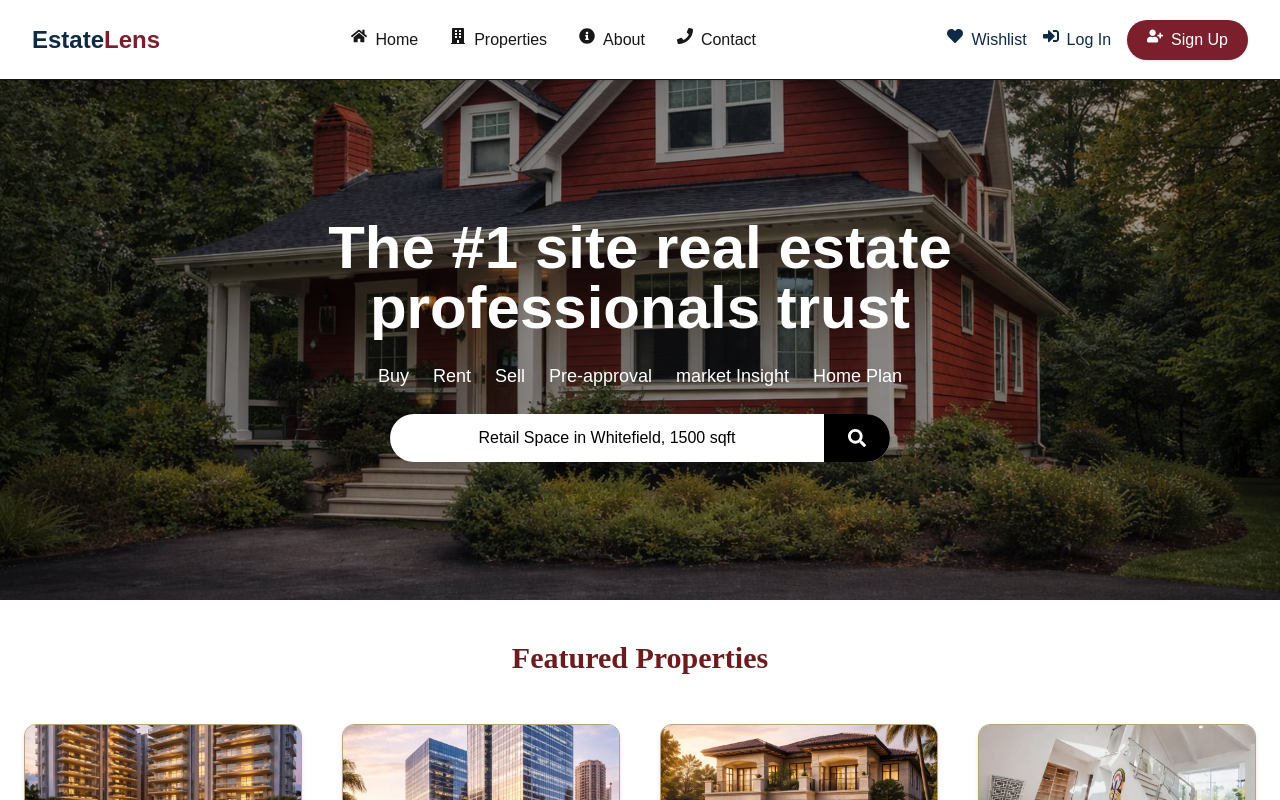
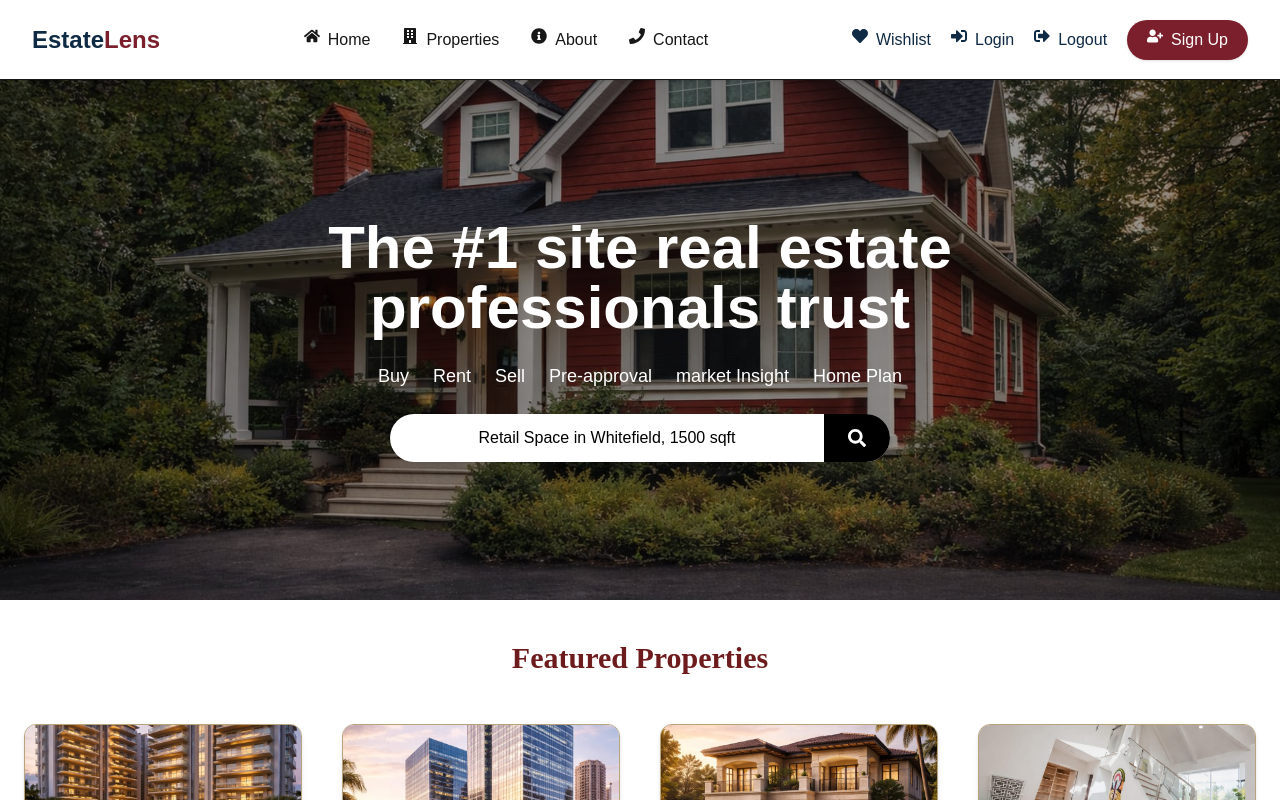
Before and after one commit to FaraazAhmed15/EstateLens, a Next.js app: page / in a window 1280 px wide. Shown: the top 800 px of the page. Built offline with nearby package versions, Linux system fonts and the light colour scheme.

Commit message:
updated navbar

```diff
--- a/src/components/Navbar.tsx
+++ b/src/components/Navbar.tsx
@@ -9,7 +9,8 @@ import {
   FaPhone,
   FaSignInAlt,
   FaUserPlus,
-  FaHeart
+  FaHeart,
+  FaSignOutAlt
 } from "react-icons/fa";
 
 import SignupPopup from "@/components/signup_modal";
@@ -18,6 +19,10 @@ import LoginPopup from "@/components/login_popup";
 export default function Navbar() {
   const [openSignup, setOpenSignup] = useState(false);
   const [openLogin, setOpenLogin] = useState(false);
+
+  const handleLogout = () => {
+    alert("Logged out successfully");
+  };
 
   return (
     <>
@@ -31,16 +36,30 @@ export default function Navbar() {
 
           {/* MENU */}
           <nav className="hidden md:flex items-center gap-8 text-[16px] font-medium">
-            <Link href="/" className="hover:text-[#7A1F2B] flex gap-2"><FaHome />Home</Link>
-            <Link href="/home-user-subscribed/home-user-subscribed-properties" className="hover:text-[#7A1F2B] flex gap-2"><FaBuilding />Properties</Link>
-            <Link href="/about" className="hover:text-[#7A1F2B] flex gap-2"><FaInfoCircle />About</Link>
-            <Link href="/contact" className="hover:text-[#7A1F2B] flex gap-2"><FaPhone />Contact</Link>
+            <Link href="/" className="hover:text-[#7A1F2B] flex gap-2">
+              <FaHome /> Home
+            </Link>
+
+            <Link
+              href="/home-user-subscribed/home-user-subscribed-properties"
+              className="hover:text-[#7A1F2B] flex gap-2"
+            >
+              <FaBuilding /> Properties
+            </Link>
+
+            <Link href="/about" className="hover:text-[#7A1F2B] flex gap-2">
+              <FaInfoCircle /> About
+            </Link>
+
+            <Link href="/contact" className="hover:text-[#7A1F2B] flex gap-2">
+              <FaPhone /> Contact
+            </Link>
           </nav>
 
-          {/* BUTTONS */}
-          <div className="flex items-center gap-4">
+          {/* RIGHT SIDE BUTTONS */}
+          <div className="flex items-center gap-5">
 
-            {/* WISHLIST BUTTON */}
+            {/* WISHLIST */}
             <Link
               href="/wishlist"
               className="text-[#0F2A44] font-medium hover:text-[#7A1F2B] flex gap-2"
@@ -49,14 +68,25 @@ export default function Navbar() {
               Wishlist
             </Link>
 
+            {/* LOGIN */}
             <button
               onClick={() => setOpenLogin(true)}
               className="text-[#0F2A44] font-medium hover:text-[#7A1F2B] flex gap-2"
             >
               <FaSignInAlt />
-              Log In
+              Login
             </button>
 
+            {/* LOGOUT */}
+            <button
+              onClick={handleLogout}
+              className="text-[#0F2A44] font-medium hover:text-red-600 flex gap-2"
+            >
+              <FaSignOutAlt />
+              Logout
+            </button>
+
+            {/* SIGNUP */}
             <button
               onClick={() => setOpenSignup(true)}
               className="bg-[#7A1F2B] text-white px-5 py-2 rounded-full shadow hover:bg-[#5e1821] flex gap-2"
```
